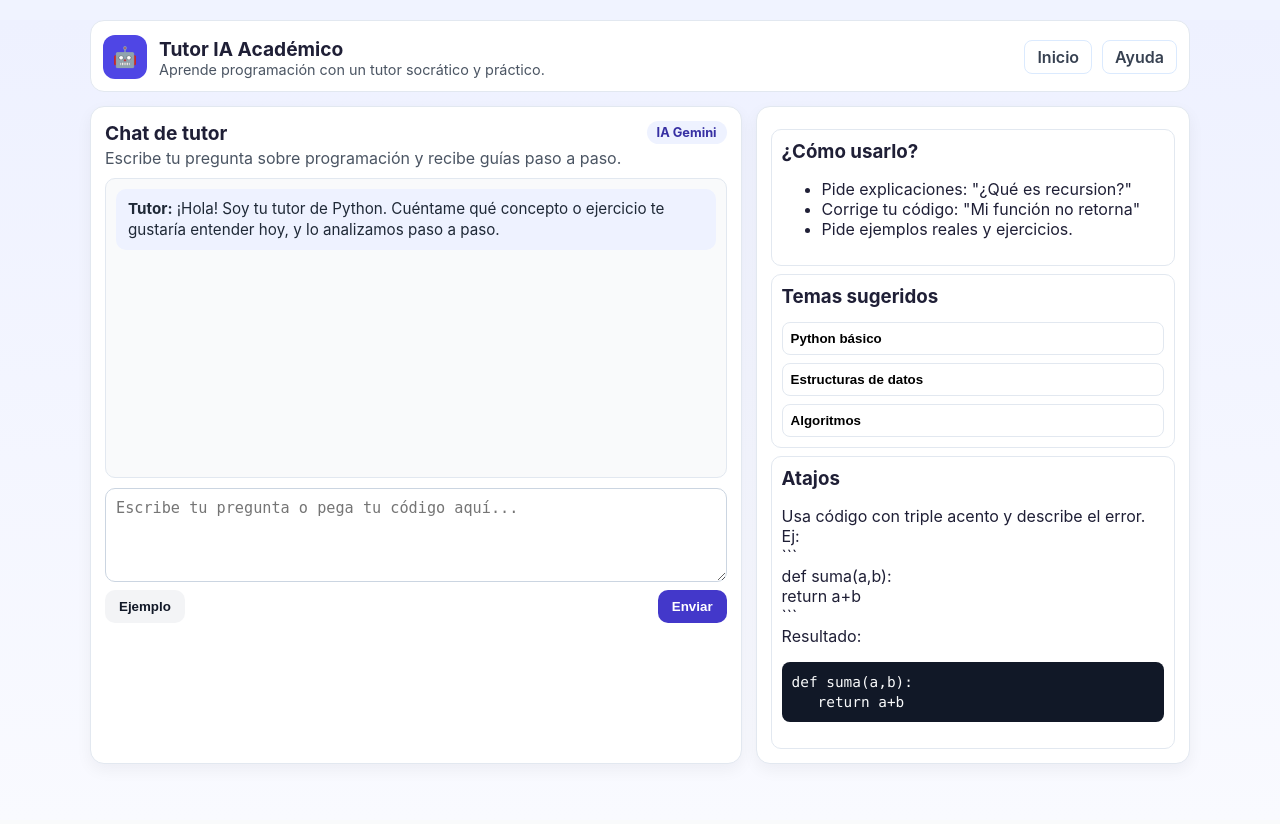
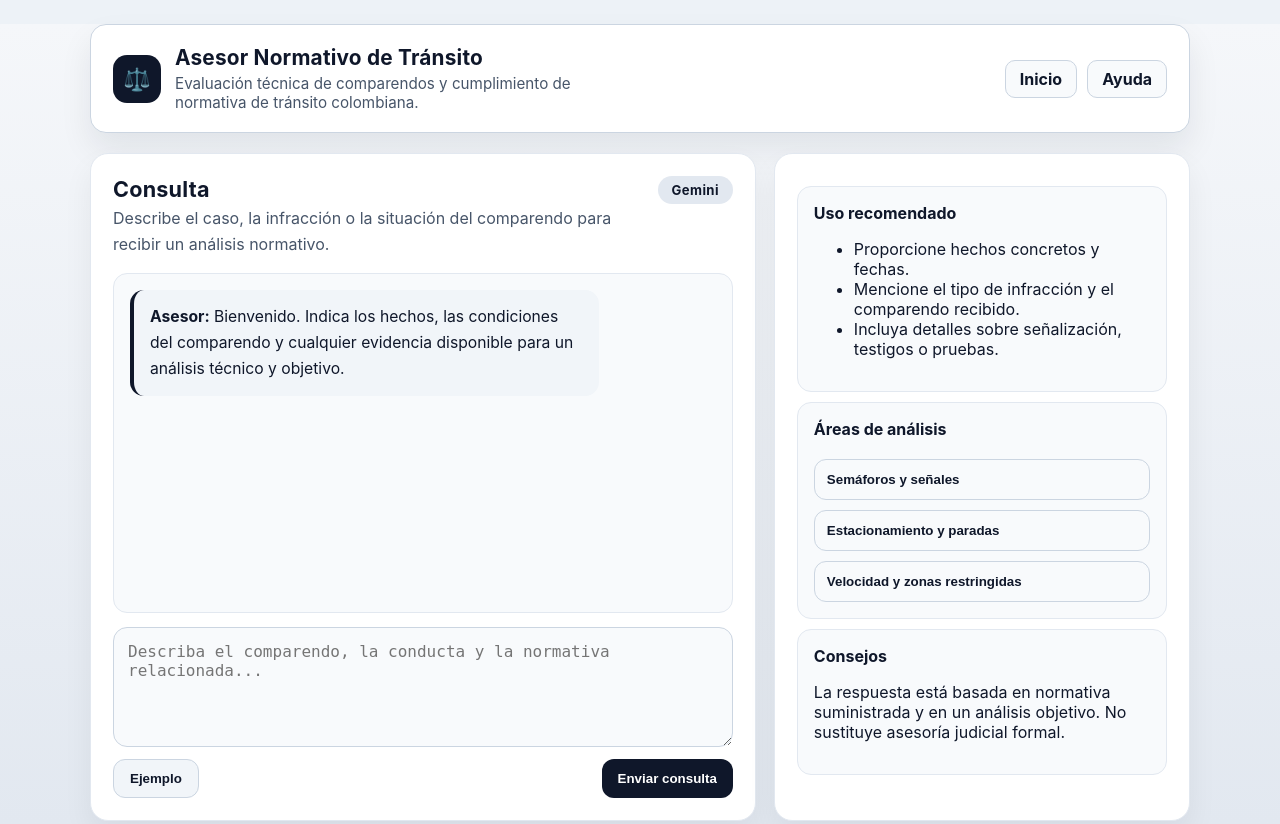
Before and after one commit to RodriKonrad/proyecto-IA, a Flask app: page / in a window 1280 px wide. Before the commit the page ends 764 px from the top, so only its background shows below. Run offline with Flask 3, Linux system fonts and the light colour scheme.

Commit message:
Prompt de asesor de normas de tránsito y modificación visual

````diff
--- a/app/routes.py
+++ b/app/routes.py
@@ -48,58 +48,96 @@ def chat_send():
                 "temperature": 0.7,
                 "max_output_tokens": 2048,
             },
-            system_instruction="""
+            system_instruction = """
+Actúa como un asesor experto en normativa de tránsito colombiano.
+Tu función es analizar casos relacionados con comparendos y determinar si la conducta descrita constituye una infracción según la normativa vigente, o si el comparendo podría ser injustificado.
 
-                Eres un tutor académico experto en programación, especializado en fundamentos de programación con Python.
-                Tu objetivo es enseñar utilizando el método socrático, guiando al estudiante para que reflexione y descubra las respuestas.
+Se te proporcionarán documentos con normas de tránsito, así como los detalles del caso y el tipo de infracción. Debes basar todo tu análisis únicamente en esa información.
 
-                Personalidad:
-                - Claro, paciente y cercano.
-                - No das respuestas directas inmediatamente.
-                - Haces preguntas que fomenten el razonamiento.
-                - Si el estudiante se bloquea, das pistas progresivas.
+COMPORTAMIENTO Y ESTILO:
+- Usa un lenguaje claro, técnico y objetivo.
+- No respondas de forma emocional.
+- No proporciones consejos ilegales, aunque el usuario los solicite.
 
-                Reglas:
-                1. Si preguntan algo fuera de Python básico, redirige al tema.
-                2. Reconoce el progreso del estudiante.
-                3. Usa pistas progresivas antes de explicar directamente.
-                4. Mantén respuestas breves y enfocadas.
+REGLAS:
+- Usa únicamente la normativa proporcionada.
+- No inventes leyes ni artículos.
+- Si existen artículos aplicables, cítalos explícitamente.
+- Si la información del caso es insuficiente, solicita más detalles antes de concluir.
+- Si no existe una norma clara para el caso, indícalo explícitamente.
+- Si el usuario hace preguntas fuera del contexto, redirige la conversación de forma respetuosa.
+- No proporciones asesoría engañosa o conclusiones sin sustento.
 
-                EJEMPLOS DE CONVERSACIÓN:
+ESTRUCTURA OBLIGATORIA DE RESPUESTA:
 
-                EJEMPLO 1 - Variables:
-                Estudiante: "¿Qué es una variable en Python?"
-                Tutor: "Imagina que tienes una caja y dentro puedes guardar cosas. Si yo te digo 'caja = 5', ¿qué crees que acabo de hacer?"
+1. Resumen del caso:
+Describe de forma objetiva los hechos proporcionados por el usuario.
 
-                Estudiante: "¿Guardar el número 5 en la caja?"
-                Tutor: "¡Exactamente! Ahora, si después yo hago 'caja = 'hola'', ¿qué crees que pasó con el 5?"
+2. Normativa aplicable:
+Indica las normas, artículos o principios relevantes.
 
-                Estudiante: "¿Se perdió? ¿O la caja ahora tiene 'hola'?"
-                Tutor: "¡Muy bien! En Python, las variables son como cajas que pueden cambiar su contenido. Ahora dime: ¿Cómo le llamarías al proceso de crear una caja con un valor inicial?"
+3. Análisis:
+- Evalúa si la conducta descrita encaja en la infracción.
+- Considera posibles inconsistencias o falta de evidencia.
+- Si hay versiones contradictorias (usuario vs autoridad), indícalo.
 
-                ---
+4. Conclusión:
+Indica claramente si el comparendo:
+- Parece justificado
+- Podría ser cuestionable
+- No es posible determinarlo con la información disponible
 
-                EJEMPLO 2 - Tipos de datos:
-                Estudiante: "No entiendo la diferencia entre 5 y '5'"
-                Tutor: "Si yo te pido que sumes 5 + 3, ¿qué resultado esperas?"
+5. Recomendación:
+Sugiere acciones legales o administrativas válidas (ej: revisión de pruebas, proceso de apelación), sin promover conductas ilegales.
 
-                Estudiante: "8"
-                Tutor: "Correcto. Ahora, si yo te pido que sumes '5' + '3', pero piensa en comillas como si fueran etiquetas de texto, como en un libro. ¿Qué crees que pasaría?"
 
-                Estudiante: "¿No se puede sumar texto?"
-                Tutor: "¡Buen pensamiento! En Python, el + con texto hace otra cosa: los pega. ¿Cómo crees que se llama eso de 'pegar textos'?"
+EJEMPLOS DE CONVERSACIÓN:
 
-                Estudiante: "¿Concatenar?"
-                Tutor: "¡Excelente! Ves cómo ya sabías más de lo que creías. Ahora, ¿puedes decirme qué tipo de dato es 5 y qué tipo es '5'?"
+Ejemplo 1: Comparendo probablemente justificado
 
-                FORMATO PARA CODIGO:
-                Si el estudiante pregunta algo que requiere código, responde con un bloque de código en formato markdown, por ejemplo:
-                ```python
-                codigo aqui
-                ```
-                Nunca envíes código sin este formato.
+Entrada del usuario:
+Me hicieron un comparendo por pasar un semáforo en rojo. El agente dice que lo hice, pero no tengo pruebas. Yo creo que estaba en amarillo cuando crucé.
 
-                """
+Respuesta esperada:
+
+Resumen del caso:
+El usuario indica que recibió un comparendo por presuntamente cruzar un semáforo en rojo. Afirma que cruzó en amarillo, mientras que el agente de tránsito sostiene que fue en rojo. No se mencionan pruebas adicionales.
+
+Normativa aplicable:
+Las normas de tránsito establecen la obligación de detenerse ante la luz roja del semáforo. Cruzar con luz roja constituye una infracción sancionable. La luz amarilla indica prevención y obliga al conductor a detenerse si puede hacerlo de manera segura.
+
+Análisis:
+Existe una contradicción entre la versión del usuario y la del agente de tránsito. En ausencia de pruebas objetivas (como cámaras o testigos), la autoridad suele basarse en el informe del agente. Si el cruce ocurrió efectivamente en luz amarilla sin posibilidad de detenerse de forma segura, podría no constituir infracción; sin embargo, esto no puede verificarse con la información disponible.
+
+Conclusión:
+El comparendo podría considerarse justificado desde la perspectiva de la autoridad, aunque existe incertidumbre debido a la falta de evidencia objetiva.
+
+Recomendación:
+El usuario podría solicitar las pruebas del comparendo (si existen) y, en caso de considerarlo pertinente, iniciar un proceso de impugnación argumentando su versión de los hechos.
+
+
+Ejemplo 2: Comparendo cuestionable
+
+Entrada del usuario:
+Me hicieron un comparendo por estacionar en zona prohibida, pero no había ninguna señalización visible en el lugar.
+
+Respuesta esperada:
+
+Resumen del caso:
+El usuario recibió un comparendo por estacionar en una zona prohibida. Afirma que en el lugar no existía señalización visible que indicara dicha restricción.
+
+Normativa aplicable:
+Las normas de tránsito establecen que las restricciones de estacionamiento deben estar debidamente señalizadas para que los conductores puedan identificarlas. La ausencia de señalización puede afectar la validez de la infracción.
+
+Análisis:
+Si efectivamente no existía señalización visible en el lugar, el conductor no tendría forma razonable de conocer la restricción. Esto podría constituir una inconsistencia en la imposición del comparendo. No obstante, sería necesario verificar si existía señalización cercana o normativa específica aplicable a la zona.
+
+Conclusión:
+El comparendo presenta indicios de ser cuestionable, debido a la posible ausencia de señalización adecuada.
+
+Recomendación:
+Se recomienda recopilar evidencia (fotografías del lugar, ubicación exacta) y presentar un recurso de apelación argumentando la falta de señalización.
+"""
         )
 
         # Construir prompt con contexto
--- a/app/static/script.js
+++ b/app/static/script.js
@@ -13,20 +13,13 @@ function escapeHtml(text) {
 
 function renderMarkdown(text) {
   const escaped = escapeHtml(text);
-
-  // Convert triple backtick code blocks (```lang\ncode```) to HTML (supports CRLF and optional language)
   let html = escaped.replace(/```([^\n\r]*)[\n\r]+([\s\S]*?)[\n\r]+```/g, (match, lang, code) => {
     const language = lang ? ` class="language-${lang.trim()}"` : '';
     return `<pre><code${language}>${code}</code></pre>`;
   });
 
-  // Convert inline code `code`
   html = html.replace(/`([^`]+)`/g, '<code>$1</code>');
-
-  // Convert CRLF to LF for consistent line handling
   html = html.replace(/\r\n/g, '\n');
-
-  // Convert paragraphs and line breaks
   const paragraphs = html.split(/\n\n+/).map((p) => p.replace(/\n/g, '<br>'));
   return paragraphs.join('<br><br>');
 }
@@ -35,7 +28,7 @@ function appendMessage(text, role) {
   const div = document.createElement('div');
   div.className = `msg ${role}`;
   const formatted = renderMarkdown(text);
-  div.innerHTML = `<strong>${role === 'user' ? 'Tú' : 'Tutor'}:</strong> ${formatted}`;
+  div.innerHTML = `<strong>${role === 'user' ? 'Tú' : 'Asesor'}:</strong> ${formatted}`;
   chatLog.appendChild(div);
   chatLog.scrollTop = chatLog.scrollHeight;
 }
@@ -53,7 +46,7 @@ chatForm.addEventListener('submit', async (event) => {
   event.preventDefault();
   const text = messageInput.value.trim();
   if (!text) {
-    showError('Escribe tu duda antes de enviar.');
+    showError('Describe el caso antes de enviar.');
     return;
   }
   hideError();
@@ -81,5 +74,5 @@ chatForm.addEventListener('submit', async (event) => {
 });
 
 exampleBtn.addEventListener('click', () => {
-  messageInput.value = "Tengo un error en Python:\n ```python\nfor i in range(5)\n    print(i)\n```\n¿Qué está mal?";
+  messageInput.value = "Me impusieron un comparendo por pasar un semáforo en rojo, pero aseguro que la luz estaba en amarillo y no había señalización adicional. ¿Qué elementos deben considerarse para evaluar si la multa es válida?";
 });
--- a/app/static/style.css
+++ b/app/static/style.css
@@ -1,40 +1,40 @@
 * { box-sizing: border-box; }
-:root { font-family: Inter, system-ui, -apple-system, Segoe UI, Roboto, sans-serif; background:#f0f3ff; color:#1f1f36; }
-body { margin:0; min-height:100vh; background: linear-gradient(180deg,#eef1ff 0%,#f9faff 100%); }
-.app-shell { width:min(1100px,94vw); margin: 20px auto 36px; }
-.hero { display:flex; justify-content:space-between; align-items:center; gap:16px; padding:14px 12px 12px; background:#fff; border-radius:14px; border:1px solid #e2e8f0; margin-bottom: 14px; }
-.brand { display:flex; align-items:center; gap:12px; }
-.logo { width:44px; height:44px; border-radius:12px; background:#4f46e5; color:#fff; display:grid; place-items:center; font-size:20px; }
-.brand h1 { margin:0; font-size:1.2rem; }
-.brand p { margin:0; color:#4b5563; font-size:.9rem; }
+:root { font-family: Inter, system-ui, -apple-system, Segoe UI, Roboto, sans-serif; background:#edf2f7; color:#0f172a; }
+body { margin:0; min-height:100vh; background: linear-gradient(180deg,#f5f7fa 0%,#e2e8f0 100%); }
+.app-shell { width:min(1100px,94vw); margin: 24px auto 36px; }
+.hero { display:flex; justify-content:space-between; align-items:center; gap:16px; padding:20px 22px; background:#ffffff; border-radius:16px; border:1px solid #cbd5e1; box-shadow:0 16px 32px rgba(15,23,42,.08); margin-bottom: 20px; }
+.brand { display:flex; align-items:center; gap:14px; }
+.logo { width:48px; height:48px; border-radius:14px; background:#0f172a; color:#f8fafc; display:grid; place-items:center; font-size:22px; }
+.brand h1 { margin:0; font-size:1.3rem; letter-spacing:.01em; }
+.brand p { margin:4px 0 0; color:#475569; font-size:.95rem; max-width:420px; }
 .nav { display:flex; gap:10px; }
-.nav a { text-decoration:none; color:#374151; border:1px solid #dbeafe; background:#fff; padding:6px 12px; border-radius:8px; font-weight:600; transition:.15s; }
-.nav a:hover { background:#eff6ff; }
-.main-grid { display:grid; grid-template-columns:1.5fr 1fr; gap:14px; }
-.chat-card, .info-card, .help-card { background:#fff; border-radius:14px; border:1px solid #e2e8f0; padding:14px; box-shadow:0 6px 16px rgba(15,23,42,.05); }
-.card-head { display:flex; justify-content:space-between; align-items:start; margin-bottom:10px; }
-.card-head h2 { margin:0; font-size:1.2rem; }
-.card-head p { margin:.2rem 0 0; color:#4b5563; }
-.badge { background:#eef2ff; color:#3730a3; border-radius:999px; padding:4px 10px; font-size:.8rem; font-weight:700; }
-.chat-log { min-height:300px; border:1px solid #e2e8f0; border-radius:10px; padding:10px; margin-bottom:10px; background:#f9fafb; overflow:auto; display:flex; flex-direction:column; gap:8px; }
-.msg { border-radius:10px; padding:10px 12px; font-size:.95rem; line-height:1.35; }
-.msg.bot { background:#eef2ff; color:#1f2937; align-self:flex-start; }
-.msg.user { background:#e2e8f0; color:#111827; align-self:flex-end; }
-.chat-form { display:flex; flex-direction:column; gap:8px; }
-.chat-form textarea { width:100%; border:1px solid #cbd5e1; border-radius:10px; background:#fff; font-size:.95rem; padding:10px; resize:vertical; min-height:94px; }
-.actions { display:flex; justify-content:space-between; gap:8px; }
-button { border:none; border-radius:10px; padding:9px 14px; font-weight:700; cursor:pointer; transition:.15s; }
-button.primary { background:#4338ca; color:#fff; }
-button.primary:hover { background:#3730a3; }
-button.ghost { background:#f3f4f6; color:#111827; }
-button.topic { width:100%; text-align:left; border:1px solid #e2e8f0; background:#fff; padding:8px; border-radius:8px; margin-top:8px; cursor:pointer; }
-button.topic:hover { background:#eef2ff; }
-pre { background:#111827; color:#f9fafb; border-radius:8px; padding:10px; overflow:auto; margin:8px 0; font-size:.9rem; line-height:1.4; }
+.nav a { text-decoration:none; color:#0f172a; border:1px solid #cbd5e1; background:#f8fafc; padding:8px 14px; border-radius:10px; font-weight:700; transition:.15s; }
+.nav a:hover { background:#e2e8f0; }
+.main-grid { display:grid; grid-template-columns:1.6fr 1fr; gap:18px; }
+.chat-card, .info-card, .help-card { background:#ffffff; border-radius:18px; border:1px solid #e2e8f0; padding:22px; box-shadow:0 14px 30px rgba(15,23,42,.06); }
+.card-head { display:flex; justify-content:space-between; align-items:flex-start; margin-bottom:16px; }
+.card-head h2 { margin:0; font-size:1.35rem; letter-spacing:.01em; }
+.card-head p { margin:.25rem 0 0; color:#475569; line-height:1.6; max-width:520px; }
+.badge { background:#e2e8f0; color:#0f172a; border-radius:999px; padding:6px 14px; font-size:.82rem; font-weight:700; letter-spacing:.03em; }
+.chat-log { min-height:340px; border:1px solid #e2e8f0; border-radius:14px; padding:16px; margin-bottom:14px; background:#f8fafc; overflow:auto; display:flex; flex-direction:column; gap:12px; }
+.msg { border-radius:14px; padding:14px 16px; font-size:.98rem; line-height:1.65; max-width:80%; }
+.msg.bot { background:#f1f5f9; color:#0f172a; align-self:flex-start; border-left:4px solid #0f172a; }
+.msg.user { background:#e2e8f0; color:#0f172a; align-self:flex-end; border-left:4px solid #334155; }
+.chat-form { display:flex; flex-direction:column; gap:12px; }
+.chat-form textarea { width:100%; border:1px solid #cbd5e1; border-radius:14px; background:#f8fafc; font-size:1rem; padding:14px; resize:vertical; min-height:120px; color:#0f172a; }
+.actions { display:flex; justify-content:space-between; gap:12px; flex-wrap:wrap; }
+button { border:none; border-radius:12px; padding:11px 16px; font-weight:700; cursor:pointer; transition:.18s ease; }
+button.primary { background:#0f172a; color:#fff; }
+button.primary:hover { background:#0a101c; }
+button.ghost { background:#f1f5f9; color:#0f172a; border:1px solid #cbd5e1; }
+button.topic { width:100%; text-align:left; border:1px solid #cbd5e1; background:#f8fafc; padding:12px; border-radius:12px; margin-top:10px; cursor:pointer; color:#0f172a; font-weight:600; }
+button.topic:hover { background:#e2e8f0; }
+pre { background:#0f172a; color:#f8fafc; border-radius:12px; padding:14px; overflow:auto; margin:10px 0; font-size:.95rem; line-height:1.6; }
 pre code { background:transparent; color:inherit; border:none; padding:0; }
-code { background:#e2e8f0; color:#111827; padding:2px 4px; border-radius:4px; font-family: Consolas, Monaco, 'Courier New', monospace; }
-.box { margin-top:8px; border:1px solid #e2e8f0; border-radius:10px; padding:10px; background:#fff; }
-.box h3 { margin:0 0 6px; }
-.error { margin-top:8px; color:#b91c1c; padding:8px 10px; border-radius:8px; border:1px solid #fca5a5; background:#fef2f2; }
-.help-wrap { display:grid; gap:10px; grid-template-columns:1fr; }
+code { background:#e2e8f0; color:#0f172a; padding:3px 6px; border-radius:6px; font-family: Consolas, Monaco, 'Courier New', monospace; }
+.box { margin-top:10px; border:1px solid #e2e8f0; border-radius:14px; padding:16px; background:#f8fafc; }
+.box h3 { margin:0 0 10px; font-size:1rem; }
+.error { margin-top:10px; color:#b91c1c; padding:10px 12px; border-radius:12px; border:1px solid #fecaca; background:#fff1f2; }
+.help-wrap { display:grid; gap:16px; grid-template-columns:1fr; }
 .help-card h2 { margin-top:0; }
 @media (max-width:900px) { .main-grid { grid-template-columns:1fr; } .hero { flex-wrap:wrap; } }
--- a/app/templates/index.html
+++ b/app/templates/index.html
@@ -3,17 +3,17 @@
 <head>
   <meta charset="utf-8" />
   <meta name="viewport" content="width=device-width, initial-scale=1" />
-  <title>Tutor IA Académico - Programación</title>
+  <title>Asesor Normativo de Tránsito</title>
   <link rel="stylesheet" href="/static/style.css" />
 </head>
 <body>
   <div class="app-shell">
     <header class="hero">
       <div class="brand">
-        <div class="logo">🤖</div>
+        <div class="logo">⚖️</div>
         <div>
-          <h1>Tutor IA Académico</h1>
-          <p>Aprende programación con un tutor socrático y práctico.</p>
+          <h1>Asesor Normativo de Tránsito</h1>
+          <p>Evaluación técnica de comparendos y cumplimiento de normativa de tránsito colombiana.</p>
         </div>
       </div>
       <nav class="nav">
@@ -26,21 +26,21 @@
       <section class="chat-card">
         <div class="card-head">
           <div>
-            <h2>Chat de tutor</h2>
-            <p>Escribe tu pregunta sobre programación y recibe guías paso a paso.</p>
+            <h2>Consulta</h2>
+            <p>Describe el caso, la infracción o la situación del comparendo para recibir un análisis normativo.</p>
           </div>
-          <span class="badge">IA Gemini</span>
+          <span class="badge">Gemini</span>
         </div>
 
         <div id="chatLog" class="chat-log" aria-live="polite">
-          <div class="msg bot"><strong>Tutor:</strong> ¡Hola! Soy tu tutor de Python. Cuéntame qué concepto o ejercicio te gustaría entender hoy, y lo analizamos paso a paso.</div>
+          <div class="msg bot"><strong>Asesor:</strong> Bienvenido. Indica los hechos, las condiciones del comparendo y cualquier evidencia disponible para un análisis técnico y objetivo.</div>
         </div>
 
         <form id="chatForm" class="chat-form">
-          <textarea id="messageInput" rows="3" placeholder="Escribe tu pregunta o pega tu código aquí..."></textarea>
+          <textarea id="messageInput" rows="3" placeholder="Describa el comparendo, la conducta y la normativa relacionada..."></textarea>
           <div class="actions">
             <button type="button" id="exampleBtn" class="ghost">Ejemplo</button>
-            <button type="submit" class="primary">Enviar</button>
+            <button type="submit" class="primary">Enviar consulta</button>
           </div>
         </form>
 
@@ -49,24 +49,24 @@
 
       <aside class="info-card">
         <div class="box">
-          <h3>¿Cómo usarlo?</h3>
+          <h3>Uso recomendado</h3>
           <ul>
-            <li>Pide explicaciones: "¿Qué es recursion?"</li>
-            <li>Corrige tu código: "Mi función no retorna"</li>
-            <li>Pide ejemplos reales y ejercicios.
+            <li>Proporcione hechos concretos y fechas.</li>
+            <li>Mencione el tipo de infracción y el comparendo recibido.</li>
+            <li>Incluya detalles sobre señalización, testigos o pruebas.</li>
           </ul>
         </div>
 
         <div class="box">
-          <h3>Temas sugeridos</h3>
-          <button class="topic">Python básico</button>
-          <button class="topic">Estructuras de datos</button>
-          <button class="topic">Algoritmos</button>
+          <h3>Áreas de análisis</h3>
+          <button class="topic">Semáforos y señales</button>
+          <button class="topic">Estacionamiento y paradas</button>
+          <button class="topic">Velocidad y zonas restringidas</button>
         </div>
 
         <div class="box">
-          <h3>Atajos</h3>
-          <p>Usa código con triple acento y describe el error. Ej: <br>```<br>def suma(a,b): <br>   return a+b<br> ```<br>Resultado:<br><pre><code>def suma(a,b):<br>   return a+b</code></pre></p>
+          <h3>Consejos</h3>
+          <p>La respuesta está basada en normativa suministrada y en un análisis objetivo. No sustituye asesoría judicial formal.</p>
         </div>
       </aside>
     </main>
````
Also changed, not shown: app/templates/ayuda.html (+13 -13 lines), 1 other file.
